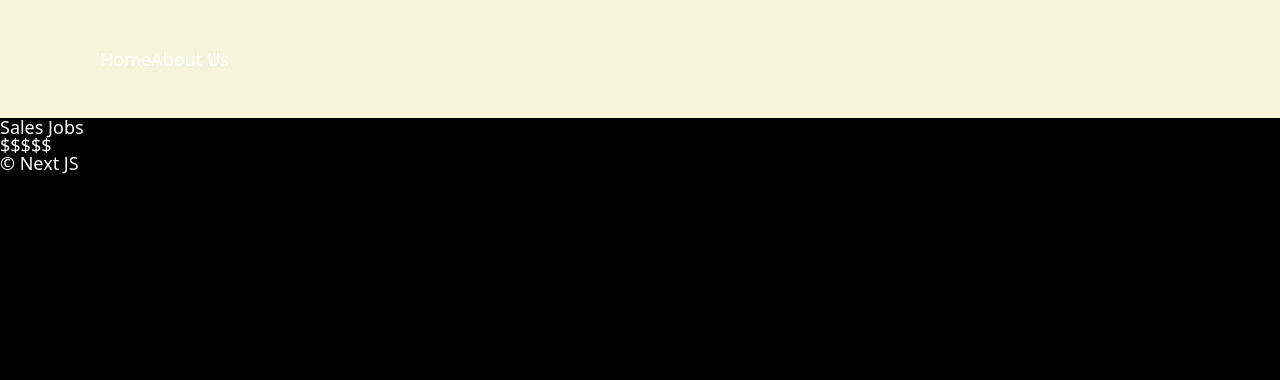
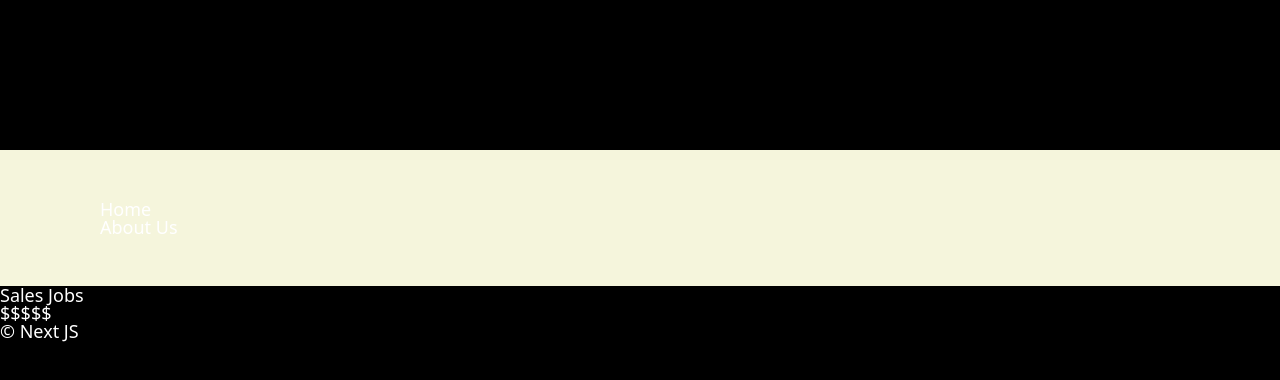
Before and after one commit to squareCaaat/samplenextjs, a Next.js app: page /about-us/company/jobs/sales in a window 1280 px wide. Shown: the top 380 px of the page. Built offline with nearby package versions, Linux system fonts and the light colour scheme.

Commit message:
Modify global css

```diff
--- a/components/navigation.tsx
+++ b/components/navigation.tsx
@@ -9,7 +9,7 @@ export default function Navigation() {
 
     return (
     <nav className={styles.nav} >
-        <ul className={styles.list}>
+        <ul>
             <li>
                 <Link href="/">Home</Link> {path === "/" ? " ◀️" : ""}
             </li>
--- a/styles/global.css
+++ b/styles/global.css
@@ -104,8 +104,7 @@ body {
   line-height: 1;
 }
 ol,
-ul,
-li {
+ul {
   list-style: none;
 }
 blockquote,
@@ -125,7 +124,7 @@ table {
 }
 
 body {
-
+  padding-top: 150px;
   font-family:
     system-ui,
     -apple-system,
@@ -147,7 +146,3 @@ a {
   color: inherit;
   text-decoration: none;
 }
-
-a:hover {
-  text-decoration: underline;
-}
```
